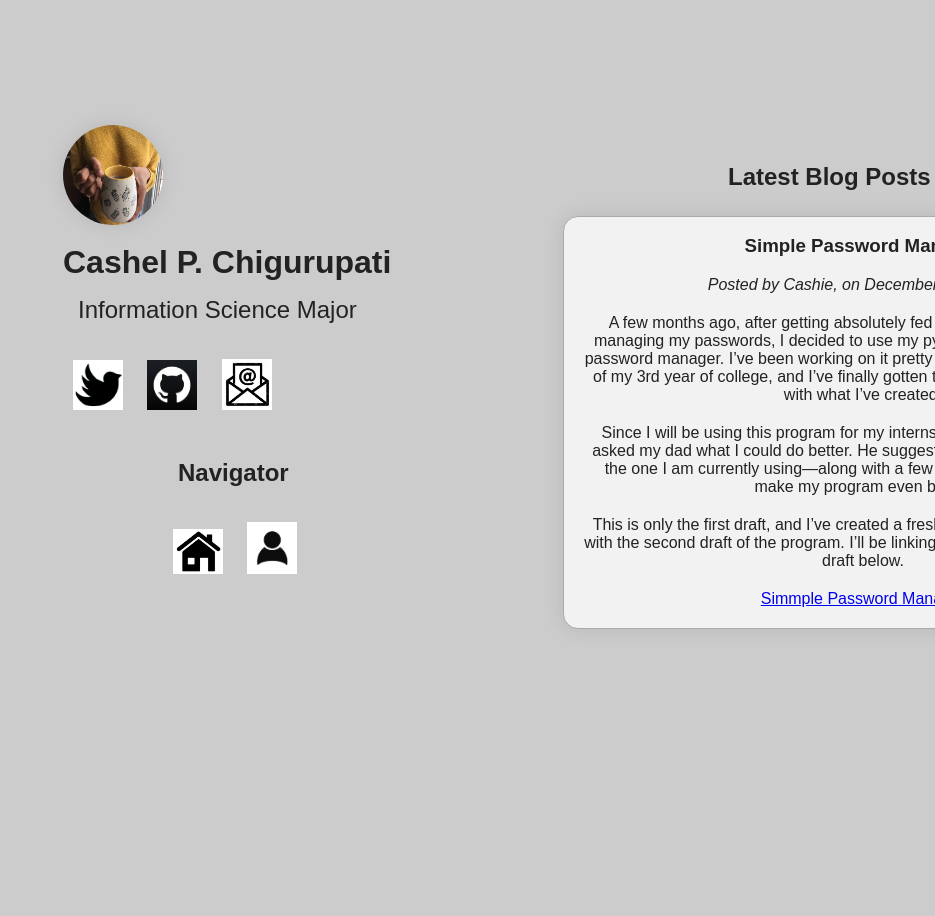
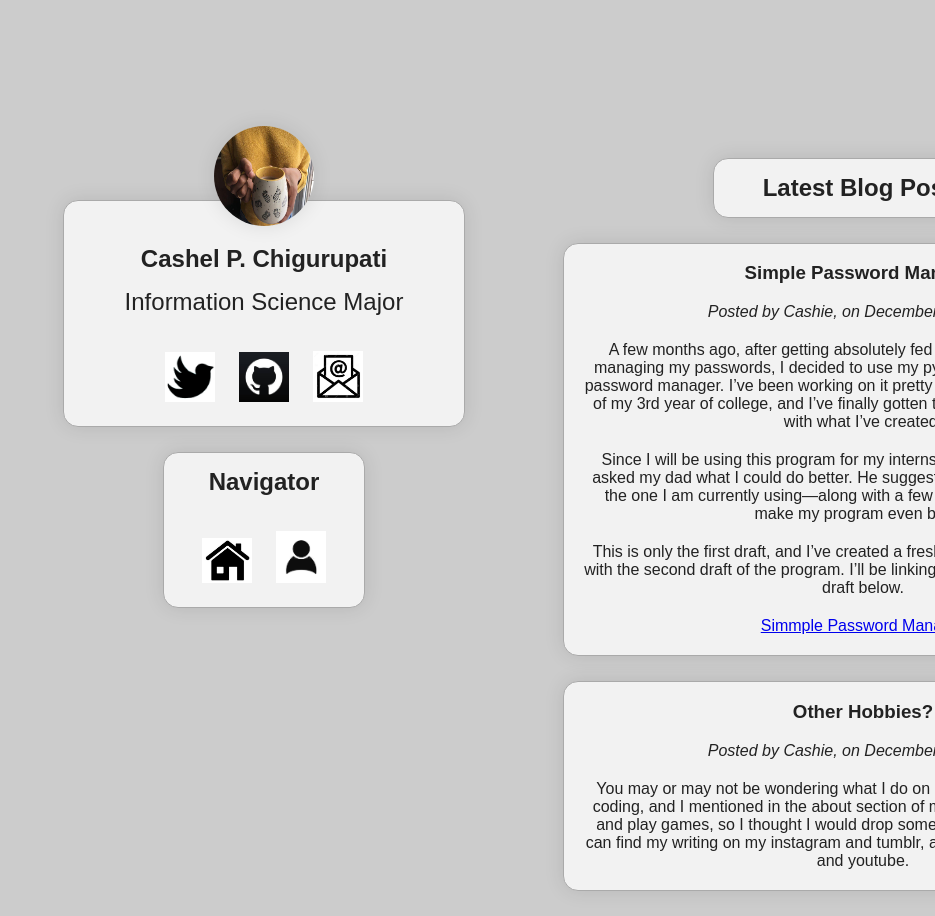
Before and after one commit to cashieeetime/mi349_final, a plain HTML site: page index.html in a window 1280 px wide. Shown: the top 916 px of the page, without its empty margins (345-1280 px from the left). Before the commit the page ends 800 px from the top, so only its background shows below. Drawn offline with Linux system fonts and the light colour scheme.

Commit message:
code updates & added blog posts

```diff
--- a/index.html
+++ b/index.html
@@ -9,7 +9,7 @@
 </head>
 <body class="home">
 
-    <div class="card">
+    <section class="card">
         <img class="avatar" id="cashieeetime-avatar" src="yellow.jpg" alt="cashieeetime">
         <h1>Cashel P. Chigurupati</h1>
         <h2>Information Science Major</h2>
@@ -18,21 +18,22 @@
             <li><a href="https://github.com/cashieeetime"><img src="github.jpg" alt="Github"></a></li>
             <li><a href="mailto:pallavichigurupati@gmail.com?subject=Feedback&body"><img src="email.jpg" alt="Email"></a></li>
         </ul>
-    </div>
+    </section>
 
-    <div class="nav">
+    <section class="nav">
         <h2>Navigator</h2>
         <ul class="sites">
             <li><a href="index.html"><img src="home.jpg" alt="home page"></a></li>
             <li><a href="about.html"><img src="avatar.jpg" alt="about me page"></a></li>
         </ul>
-    </div>
+    </section>
 
-    <div class="blogheader">
+    <section class="blogheader">
         <h2>Latest Blog Posts</h2>
-    </div>
+    </section>
 
     <div class="blogpost">
+
         <article>
             <h3>Simple Password Manager</h3>
             <address>Posted by Cashie, on December 10th, 2022</address>
@@ -47,6 +48,13 @@
             <p><a href="https://github.com/cashieeetime/Simple-Password-Manager">Simmple Password Manager</a></p>
         </article>
 
+        <article>
+            <h3>Other Hobbies?</h3>
+            <address>Posted by Cashie, on December 10th, 2022</address>
+
+            <p>You may or may not be wondering what I do on my spare time when I'm not coding, and I mentioned in the about section of my website that I like to write and play games, so I thought I would drop some of my other links here. You can find my writing on my instagram and tumblr, and my gaming stuff on twitch and youtube.
+            </p>
+        </article>
 
     </div>
 
```
